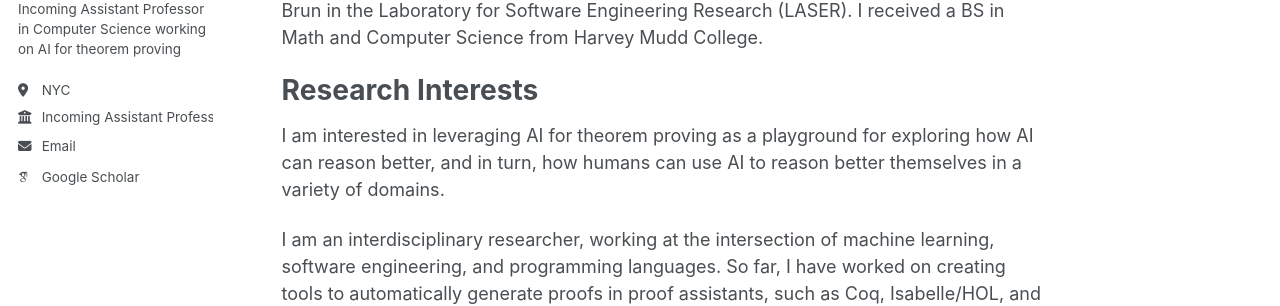
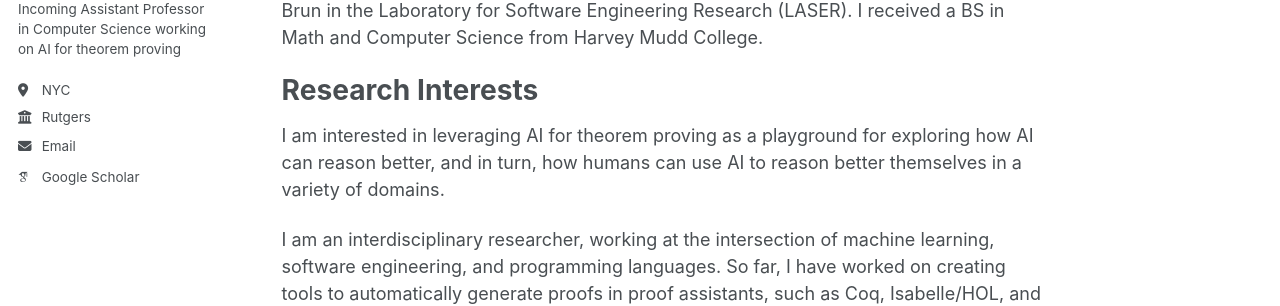
Before and after one commit to efirst/efirst.github.io, a Jekyll site: the page built from _pages/about.md, in a window 1280 px wide. Shown: the part 283-589 px from the top of the page. Built offline with Jekyll 4.4.1, drawn with Linux system fonts in a browser that asks for light colours; some web fonts are replaced.

Commit message:
formatting

```diff
--- a/_config.yml
+++ b/_config.yml
@@ -26,7 +26,7 @@ author:
   pronouns         : # example: "she/her"
   bio              : "Incoming Assistant Professor in Computer Science working on AI for theorem proving"
   location         : "NYC"
-  employer         : "Incoming Assistant Professor at Rutgers"
+  employer         : "Rutgers"
   uri              : # URL
   email            : "emfirst@ucsd.edu"
 
```
